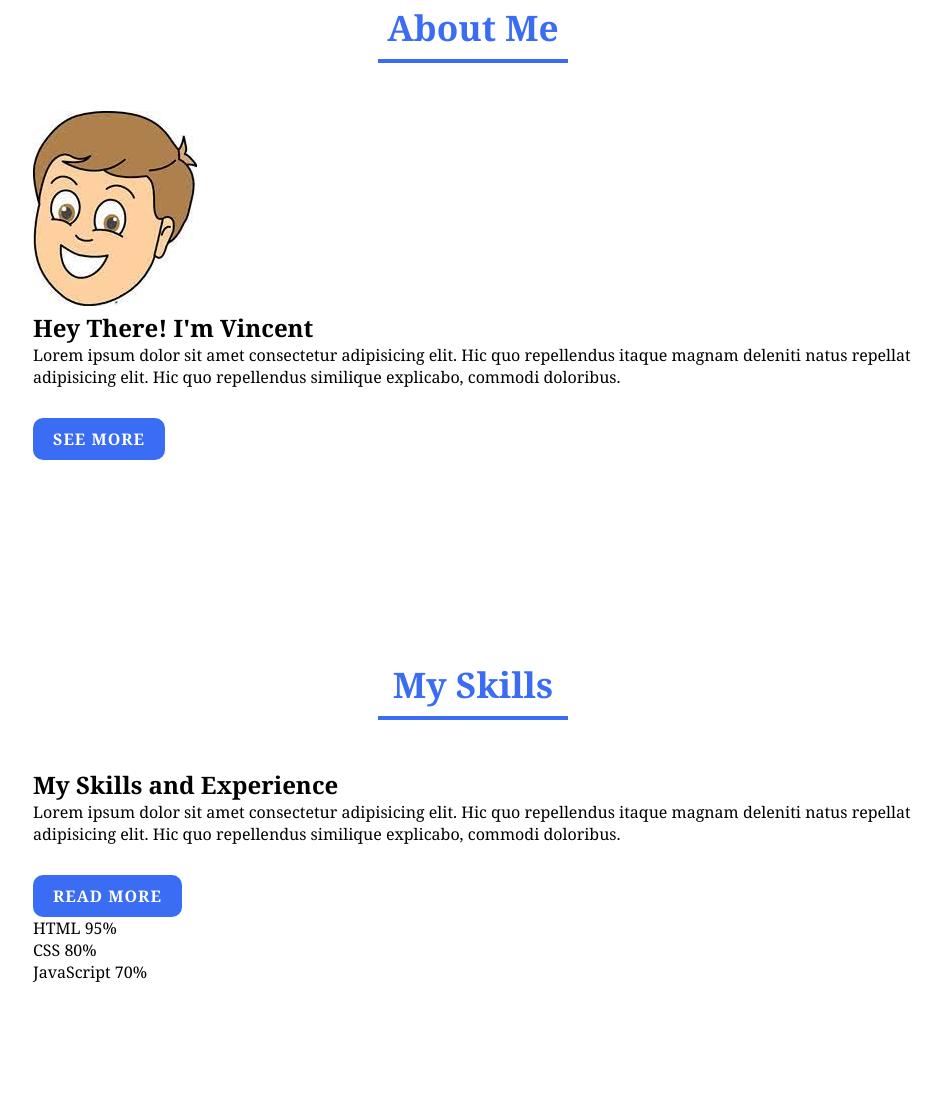
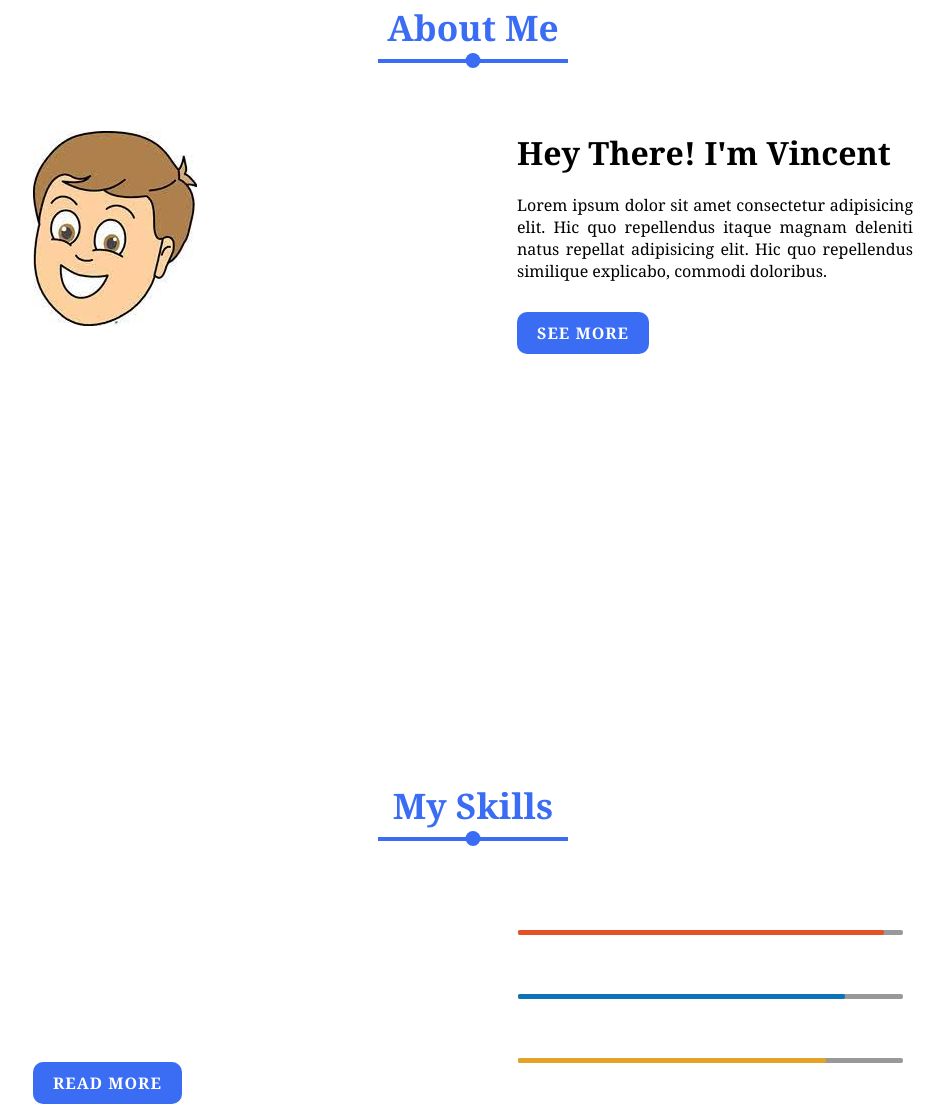
Before and after one commit to ChinonsoVincent/Upskill-Internship-portfolio-page, a plain HTML site: page index.html in a window 1280 px wide. Shown: the part 970-2077 px from the top of the page, without its empty margins (167-1111 px from the left). Drawn offline with Linux system fonts and the light colour scheme.

Commit message:
updated css

```diff
--- a/style.css
+++ b/style.css
@@ -175,3 +175,152 @@ header .navbar ul li a{
     background: #3a6cf4;
     transform: translateX(-50%);
 }
+
+.section-title:after {
+    content: "";
+    position: absolute;
+    top: 50px; left: 50%;
+    width: 15px;
+    height: 15px;
+    border-radius: 50%;
+    background: #3a6cf4;
+    transform: translateX(-50%);
+}
+
+/* About */
+.about .content {
+    position: relative;
+    width: 100%;
+    display: flex;
+    justify-content: space-between;
+    margin-top: 20px;
+}
+
+.content .col-left {
+    position: relative;
+    width: 50%;
+}
+
+.about .content .col-right {
+    position: relative;
+    width: 45%;
+}
+
+.about .content .col-left .img-card {
+    position: relative;
+    width: 100%;
+    min-height: 450px;
+}
+
+.about.content .col-left .img-card img {
+    position: absolute;
+    top: 0;
+    left: 0;
+    width: 100%;
+    height: 70%;
+    object-fit: cover;
+    border-radius: 10px;
+}
+
+.about .content .col-right .content-title {
+    color: #000;
+    font-size: 2em;
+    font-weight: 800;
+    margin-bottom: 20px;
+}
+.about .content .col-right .para-text {
+    text-align: justify;
+    font-size: 1em;
+}
+
+/* Skills */
+.skills {
+    background: D#000016;
+}
+
+.skills .content {
+    position: relative;
+    width: 100%;
+    display: flex;
+    justify-content: space-between;
+    color: #fff;
+    margin-top: 2px;
+}
+
+.skills .content .col-left {
+    position: relative;
+    width: 46%;
+}
+
+.skills .content .col-left .content-title {
+    margin-bottom: 20px;
+}
+
+.skills .content .col-left p {
+    text-align: justify;
+    font-size: 1em;
+}
+
+.skills .content .col-right {
+    position: relative;
+    width: 46%;
+}
+
+.skills .content .col-right .bar {
+    margin-bottom: 10px;
+    padding: 10px;
+}
+
+.skills .content .col-right .bar .info {
+    display: flex;
+    align-items: center;
+    justify-content: space-between;
+    margin-bottom: 5px;
+}
+
+
+.skills .content .col-right .bar .info span {
+    font-size: 18px;
+    font-weight: 500;
+}
+
+.skills .content .col-right .bar .line {
+    position: relative;
+    width: 100%;
+    height: 5px;
+    background: #999999;
+    border-radius: 2px;
+}
+.skills .content .col-right .bar .line::before {
+    content: "";
+    position: absolute;
+    height: 100%;
+    top: 0;
+    left: 0;
+    border-radius: 2px;
+}
+
+
+.skills .content .col-right .bar .html::before {
+    width: 95%;
+    background: #e45126;
+}
+
+.skills .content .col-right .bar .css::before {
+    width: 85%;
+    background: #0c73b8;
+}
+
+.skills .content .col-right .bar .javascript::before {
+    width: 80%;
+    background: #e3a324;
+}
+
+/* Services */
+.services .content {
+    display: flex;
+    justify-content: center;
+    flex-wrap: wrap;
+    flex-direction: row;
+    margin-top: 20px;
+}
```
